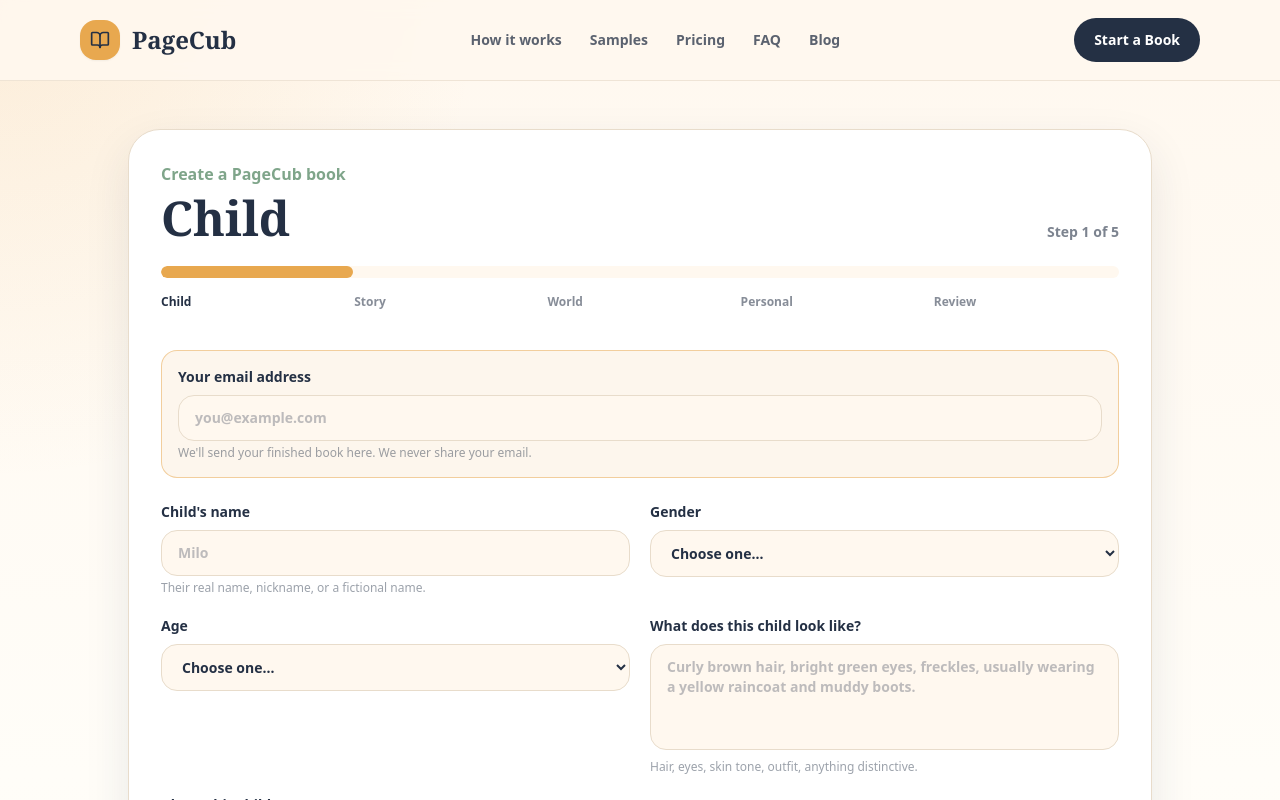
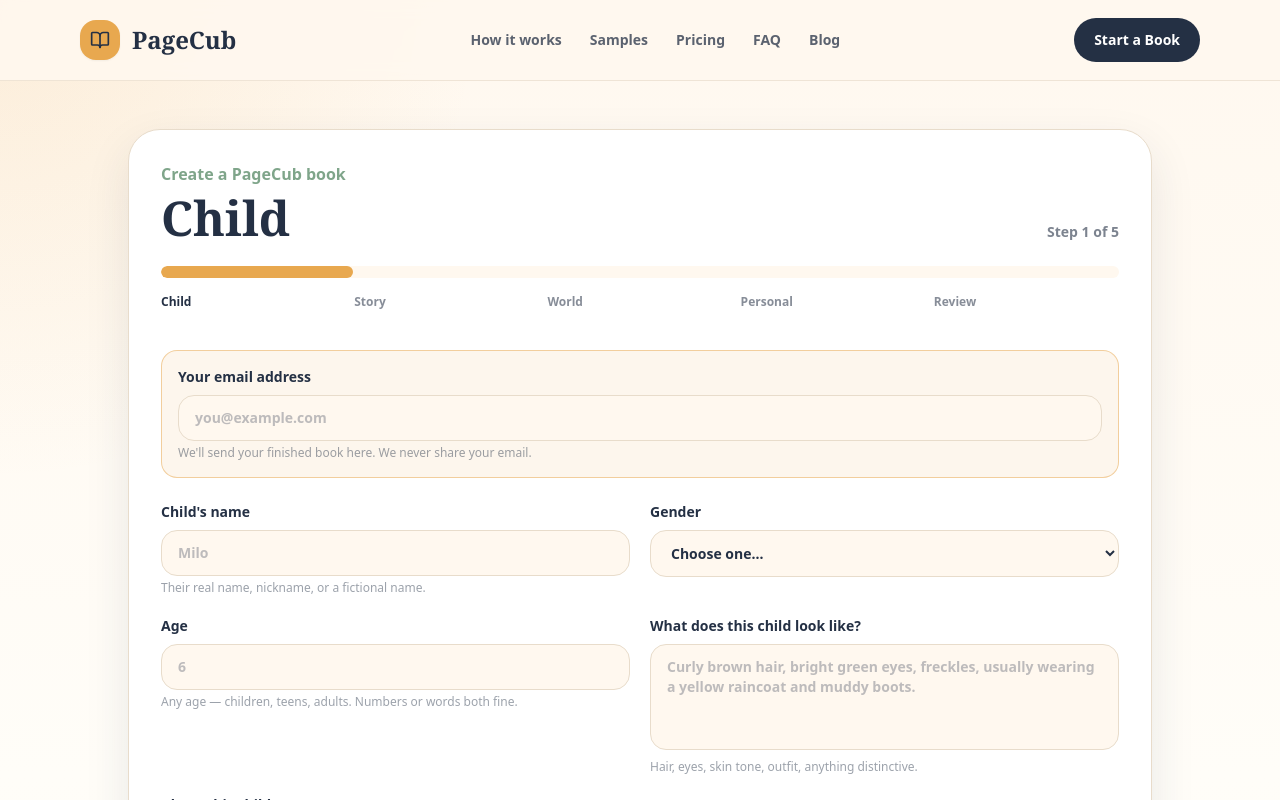
Before and after one commit to HoosFabio/pagecub, a Next.js app: page /create in a window 1280 px wide. Shown: the top 800 px of the page. Built offline with nearby package versions, Linux system fonts and the light colour scheme.

Commit message:
ux: age is free-text input (supports adults, wedding books, etc)

```diff
--- a/components/CreateWizard.tsx
+++ b/components/CreateWizard.tsx
@@ -59,7 +59,7 @@ const INITIAL_FORM: FormState = {
 // ─── Option Lists ─────────────────────────────────────────────────────────────
 
 const GENDER_OPTIONS    = ["Boy", "Girl", "Nonbinary", "Unspecified / surprise me", "Other"];
-const AGE_OPTIONS       = ["3","4","5","6","7","8","9","10","11","12"];
+// Age is free-text — supports children, teens, adults (e.g. wedding books)
 const WORLD_THEMES      = ["Wonder","Friendship","Courage","Kindness","Adventure","Mystery","Nature","Family","Magic","Growth","Belonging","Resilience"];
 const STRUGGLE_OPTIONS  = ["Anxiety","Shyness","Starting school","Making friends","Fear of trying new things","Sibling jealousy","Bedtime fears","Grief / change","Big feelings","Confidence","Other"];
 const MORAL_OPTIONS     = ["Be brave","Be kind","Tell the truth","Believe in yourself","Ask for help","Mistakes help us grow","Friendship matters","Patience pays off","Other"];
@@ -300,7 +300,10 @@ export function CreateWizard() {
                 )}
               </div>
 
-              <SelectField label="Age" required value={form.age} onChange={v => update("age", v)} options={AGE_OPTIONS} />
+              <Field label="Age" required
+                placeholder="6"
+                hint="Any age — children, teens, adults. Numbers or words both fine."
+                value={form.age} onChange={v => update("age", v)} />
 
               <Field label="What does this child look like?" required textarea
                 placeholder="Curly brown hair, bright green eyes, freckles, usually wearing a yellow raincoat and muddy boots."
@@ -619,7 +622,7 @@ function validateStep(step: number, form: FormState, permission: boolean): strin
     if (!form.charachter_name.trim()) return "Please enter the child's name.";
     if (!form.gender)                 return "Please select a gender option.";
     if (form.gender === "Other" && !form.gender_custom.trim()) return "Please describe the gender.";
-    if (!form.age)                    return "Please select an age.";
+    if (!form.age.trim())              return "Please enter an age.";
     if (!form.charachter_desc.trim()) return "Please describe what the child looks like.";
     if (!form.charachter_bio.trim())  return "Please tell us a bit about the child.";
   }
```
